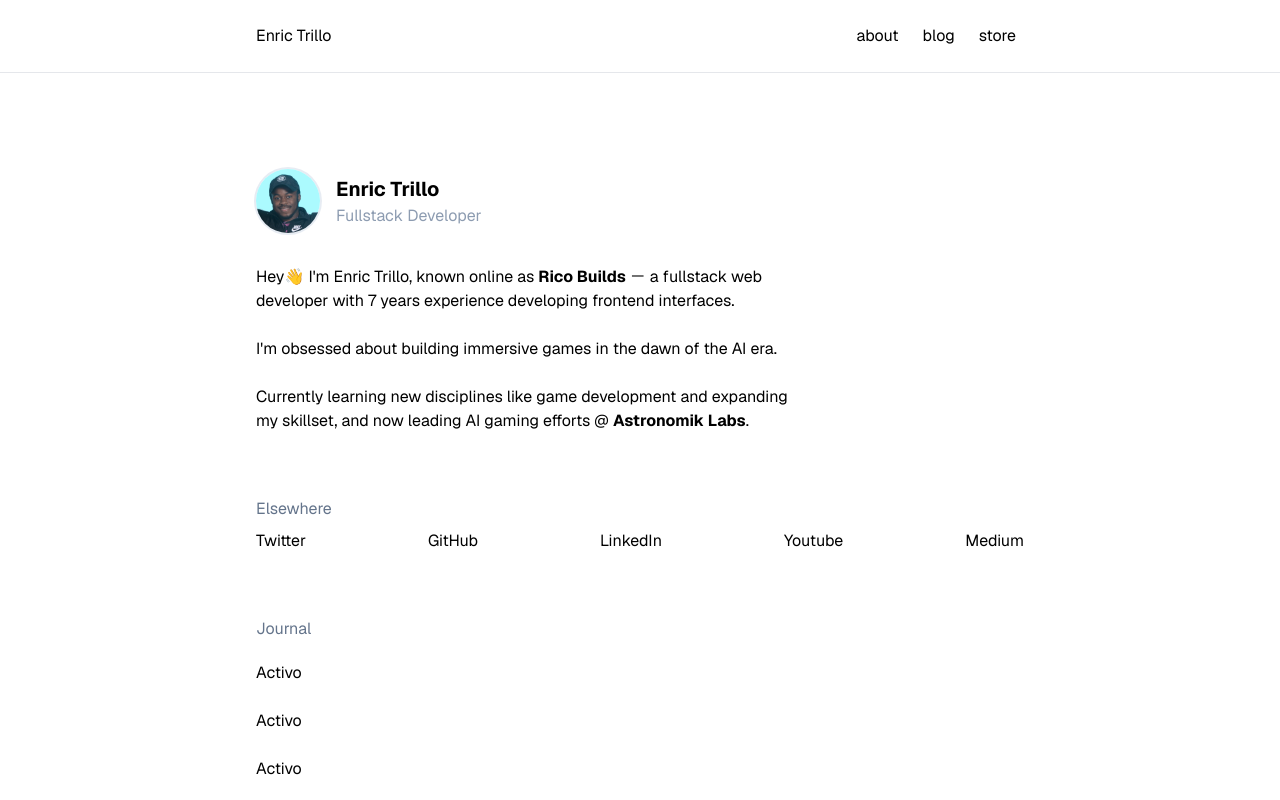
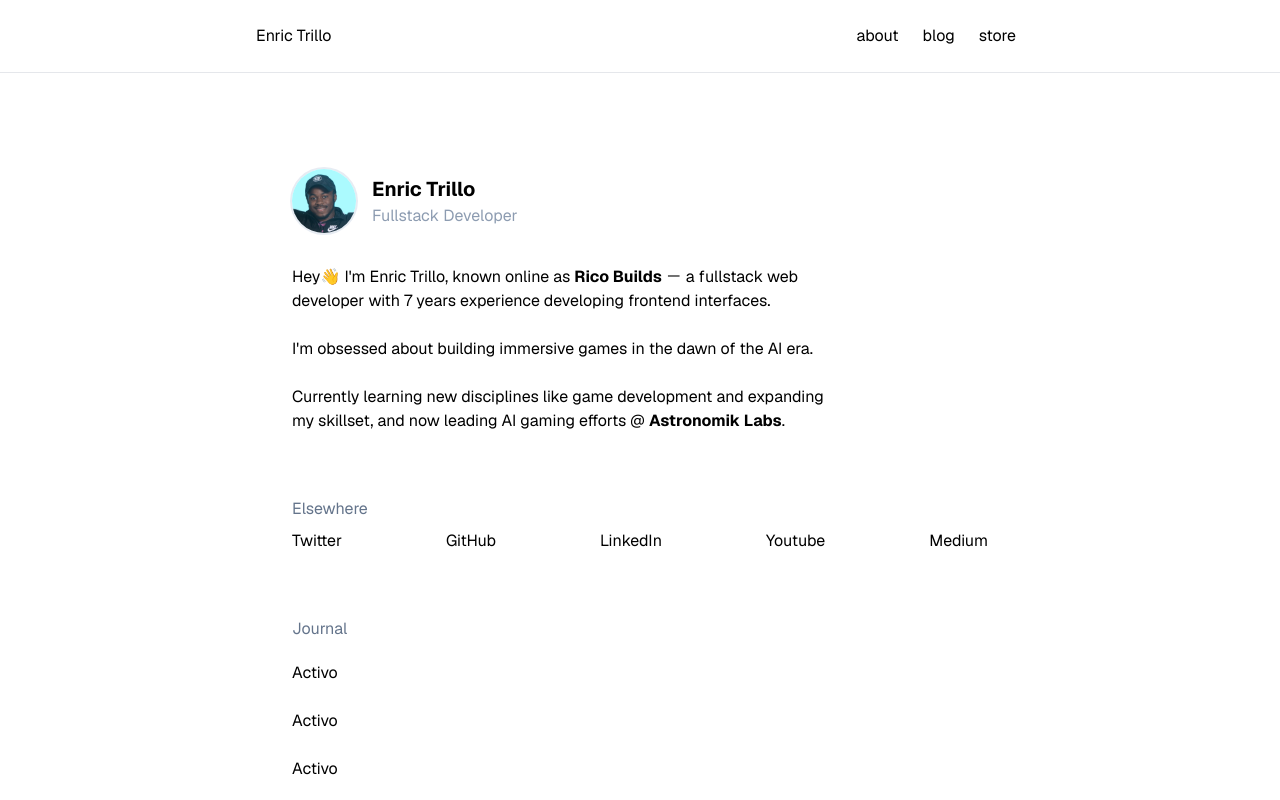
Before and after one commit to ricobuilds/portfolio, a Next.js app: page / in a window 1280 px wide. Shown: the top 800 px of the page. Built offline with nearby package versions, Linux system fonts and the light colour scheme.

Commit message:
updated home width

```diff
--- a/app/page.tsx
+++ b/app/page.tsx
@@ -5,7 +5,7 @@
 export default function Home() {
   return (
     <main className="w-full px-4">
-    <div className="flex flex-col max-w-screen-md min-h-screen gap-16 py-24 mx-auto">
+      <div className="flex flex-col max-w-[696px] min-h-screen gap-16 py-24 mx-auto">
         <Hero />
         <SocialMedia />
         <Journal />
```
